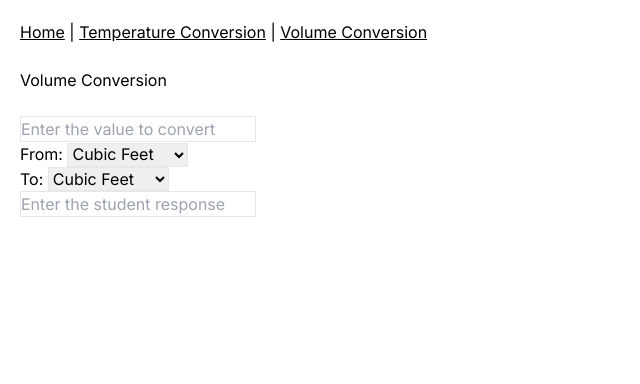
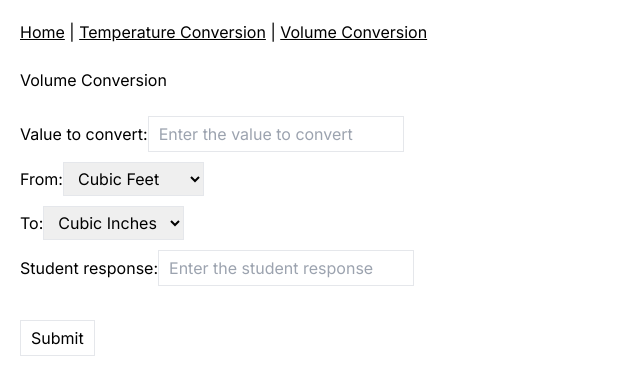
Before and after one commit to rabyyuson/conversions, a Next.js app: page /unit-conversion/volume in a window 1280 px wide. Shown: the top 384 px of the page, without its empty margins (0-640 px from the left). Built offline with nearby package versions, Linux system fonts and the light colour scheme.

Commit message:
feat: finalize front-end skeleton; refactor/optimize components

```diff
--- a/app/api/unit-conversion/route.ts
+++ b/app/api/unit-conversion/route.ts
@@ -1,8 +1,5 @@
-import { ERRORS, UNITS, Output } from '@/app/lib/constants';
+import { ERRORS, ALLOWED, UNITS, Output } from '@/app/lib/constants';
 import { Temperature, Volume } from '@/app/lib/models';
-
-// Allowed response headers
-const headers = { 'Content-Type': 'application/json' };
 
 /**
  * Checks if the given unit is a temperature unit based on the name.
@@ -99,7 +96,7 @@ function invalidOutput({
             output: Output.INVALID,
             message,
         }),
-        { status, headers }
+        { status, headers: ALLOWED.headers }
     );
 }
 
@@ -113,7 +110,7 @@ function invalidOutput({
  */
 export async function POST(request: Request) {
     const contentType = request.headers.get('content-type');
-    const validContentType = headers['Content-Type'];
+    const validContentType = ALLOWED.headers['Content-Type'];
 
     try {
         if (!contentType || !contentType.includes(validContentType)) {
@@ -160,7 +157,7 @@ export async function POST(request: Request) {
                     output: isResponseCorrect ? Output.CORRECT : Output.INCORRECT,
                     conversion: convertedValue.toString(),
                 }),
-                { status: 200, headers }
+                { status: 200, headers: ALLOWED.headers }
             );
         }
 
@@ -192,7 +189,7 @@ function methodNotAllowed() {
         {
             status: 405,
             headers: {
-                ...headers,
+                ...ALLOWED.headers,
                 'Allow': 'POST',
             },
         }
--- a/app/lib/constants.ts
+++ b/app/lib/constants.ts
@@ -27,3 +27,9 @@ export const ERRORS = {
     invalidContentType: 'Invalid Content-Type. Expected:',
     methodNotAllowed: 'Method not allowed',
 }
+
+export const ALLOWED = {
+    headers: {
+        'Content-Type': 'application/json',
+    },
+};
--- a/app/lib/types.ts
+++ b/app/lib/types.ts
@@ -1,4 +1,4 @@
-import { UNITS } from "./constants";
+import { UNITS } from './constants';
 
 export type Unit = {
     name: string;
@@ -8,9 +8,21 @@ export type Unit = {
 export type Units = Unit[];
 
 export type TemperatureUnit = {
-    name: typeof UNITS['temperatures'][number]['name'];
+    name: typeof UNITS['temperature'][number]['name'];
+};
+
+export type VolumeUnit = {
+    name: typeof UNITS['volume'][number]['name'];
+};
+
+export type DropdownProps = {
+    list: Units;
+    handleUnitChange: (value: string) => void;
+    value?: string;
 }
 
-export type VolumeUnit = {
-    name: typeof UNITS['volumes'][number]['name'];
-}
+export type Result = {
+    output: string;
+    conversion?: string;
+    message?: string;
+};
--- a/app/ui/globals.css
+++ b/app/ui/globals.css
@@ -19,3 +19,12 @@
 body {
     padding: 20px;
 }
+
+input, select {
+    padding: 5px 10px;
+    margin-bottom: 10px;
+}
+
+input[type='submit'] {
+    cursor: pointer;
+}
--- a/app/unit-conversion/dropdown.tsx
+++ b/app/unit-conversion/dropdown.tsx
@@ -1,26 +1,36 @@
-'use client';
+import { capitalize } from '@/app/lib/utils';
+import { DropdownProps } from '@/app/lib/types';
 
-import { Units } from '@/app/lib/types';
-import { capitalize } from '@/app/lib/utils';
+/**
+ * Dropdown component for selecting units.
+ * @param list The list of units to display in the dropdown.
+ * @param handleUnitChange Function to handle unit change events.
+ * @param value The currently selected value in the dropdown.
+ */
+export default function Dropdown({ list, handleUnitChange, value }: DropdownProps) {
+    /**
+     * Handles the change event in the dropdown.
+     * @param event The change event object.
+     */
+    const handleChange = (event: React.ChangeEvent<HTMLSelectElement>) => {
+        const selectedValue = event.target.value;
+        handleUnitChange(selectedValue);
+    };
 
-export default function Dropdown({ list }: { list: Units }) {
     return (
-        <>
         <select
             className='border'
-                onChange={(element) => {
-                    console.log(element)
-                }}
+            value={value}
+            onChange={handleChange}
         >
-                {list.map((item, index) => {
-                    return (
+            {list.map((item, index) => (
                 <option
                     key={`${item.name}-${index}`}
                     value={item.name}
-                        >{capitalize(item.name)}</option>
-                    );
-                })}
+                >
+                    {capitalize(item.name)}
+                </option>
+            ))}
         </select>
-        </>
     );
 }
--- a/app/unit-conversion/unit.tsx
+++ b/app/unit-conversion/unit.tsx
@@ -1,35 +1,122 @@
-import { UNITS } from '@/app/lib/constants';
+'use client';
+
+import React, { useEffect, useState } from 'react';
+import { ALLOWED, UNITS } from '@/app/lib/constants';
 import Navigation from '@/app/ui/navigation';
 import Dropdown from '@/app/unit-conversion/dropdown';
 import { capitalize } from '@/app/lib/utils';
+import { Result } from '@/app/lib/types';
 
+const API_BASE_URL = process.env.NEXT_PUBLIC_API_BASE_URL;
+
+/**
+ * Unit component responsible for unit conversion.
+ * @param type The type of unit conversion.
+ */
 export default function Unit({ type }: { type: keyof typeof UNITS }) {
+    // State variables to manage user inputs and conversion results
+    const [inputNumericalValue, setInputNumericalValue] = useState('');
+    const [inputUnitOfMeasure, setInputUnitOfMeasure] = useState('');
+    const [targetUnitOfMeasure, setTargetUnitOfMeasure] = useState('');
+    const [studentResponse, setStudentResponse] = useState('');
+    const [results, setResults] = useState<Result | null>(null);
+
+    /**
+     * Fetches conversion results from the API based on user inputs.
+     */
+    const fetchConversionResults = async () => {
+        try {
+            const response = await fetch(`${API_BASE_URL}/api/unit-conversion/`, {
+                method: 'POST',
+                headers: { ...ALLOWED.headers },
+                body: JSON.stringify({
+                    inputNumericalValue,
+                    inputUnitOfMeasure,
+                    targetUnitOfMeasure,
+                    studentResponse,
+                }),
+            });
+
+            if (response.ok) {
+                const data = await response.json();
+                setResults(data);
+                console.log('Conversion results:', data);
+            } else {
+                throw new Error('Failed to fetch conversion results');
+            }
+        } catch (error) {
+            console.error('Error fetching conversion results:', error);
+        }
+    };
+
+    // Event handlers for input changes
+    const handleInputUnitOfMeasure = (value: string) => setInputUnitOfMeasure(value);
+    const handleTargetUnitOfMeasure = (value: string) => setTargetUnitOfMeasure(value);
+    const handleInputNumericalValueChange = (event: React.ChangeEvent<HTMLInputElement>) =>
+        setInputNumericalValue(event.target.value);
+    const handleStudentResponseChange = (event: React.ChangeEvent<HTMLInputElement>) =>
+        setStudentResponse(event.target.value);
+
+    /**
+     * Submits the conversion request.
+     */
+    const handleSubmit = async () => await fetchConversionResults();
+
+    // Set default unit measures on component mount or when 'type' changes
+    useEffect(() => {
+        setInputUnitOfMeasure(UNITS[type]?.[0]?.name || '');
+        setTargetUnitOfMeasure(UNITS[type]?.[1]?.name || '');
+    }, [type]);
+
     return (
         <>
-            <Navigation/>
+            <Navigation />
             <h1>{capitalize(type)} Conversion</h1>
-            <br/>
+            <br />
+            Value to convert:
             <input
-                id='valueToConvert'
-                name='valueToConvert'
+                className='border'
+                name='inputNumericalValue'
                 type='number'
                 step='0.01'
+                placeholder='Enter the value to convert'
+                value={inputNumericalValue}
+                onChange={handleInputNumericalValueChange}
+            />
+            <br />
+            From:
+            <Dropdown
+                list={UNITS[type]}
+                handleUnitChange={handleInputUnitOfMeasure}
+                value={inputUnitOfMeasure}
+            />
+            <br />
+            To:
+            <Dropdown
+                list={UNITS[type]}
+                handleUnitChange={handleTargetUnitOfMeasure}
+                value={targetUnitOfMeasure}
+            />
+            <br />
+            Student response:
+            <input
                 className='border'
-                placeholder='Enter the value to convert'
-            />
-            <br/>
-            From: {<Dropdown list={UNITS[type]} />}
-            <br/>
-            To: {<Dropdown list={UNITS[type]} />}
-            <br/>
-            <input
-                id='studentResponse'
                 name='studentResponse'
                 type='number'
                 step='0.01'
+                placeholder='Enter the student response'
+                value={studentResponse}
+                onChange={handleStudentResponseChange}
+            />
+            <br /><br />
+            <input
                 className='border'
-                placeholder='Enter the student response'
+                type='submit'
+                value='Submit'
+                onClick={handleSubmit}
             />
+            <br/><br/>
+            {results?.output && `${capitalize(results.output)}! The conversion result is ${results.conversion}`}
         </>
     );
 }
```
Also changed, not shown: 1 other file (tests, documents, lock files or other folders). Lines whose indentation alone changed are shown as unchanged.
